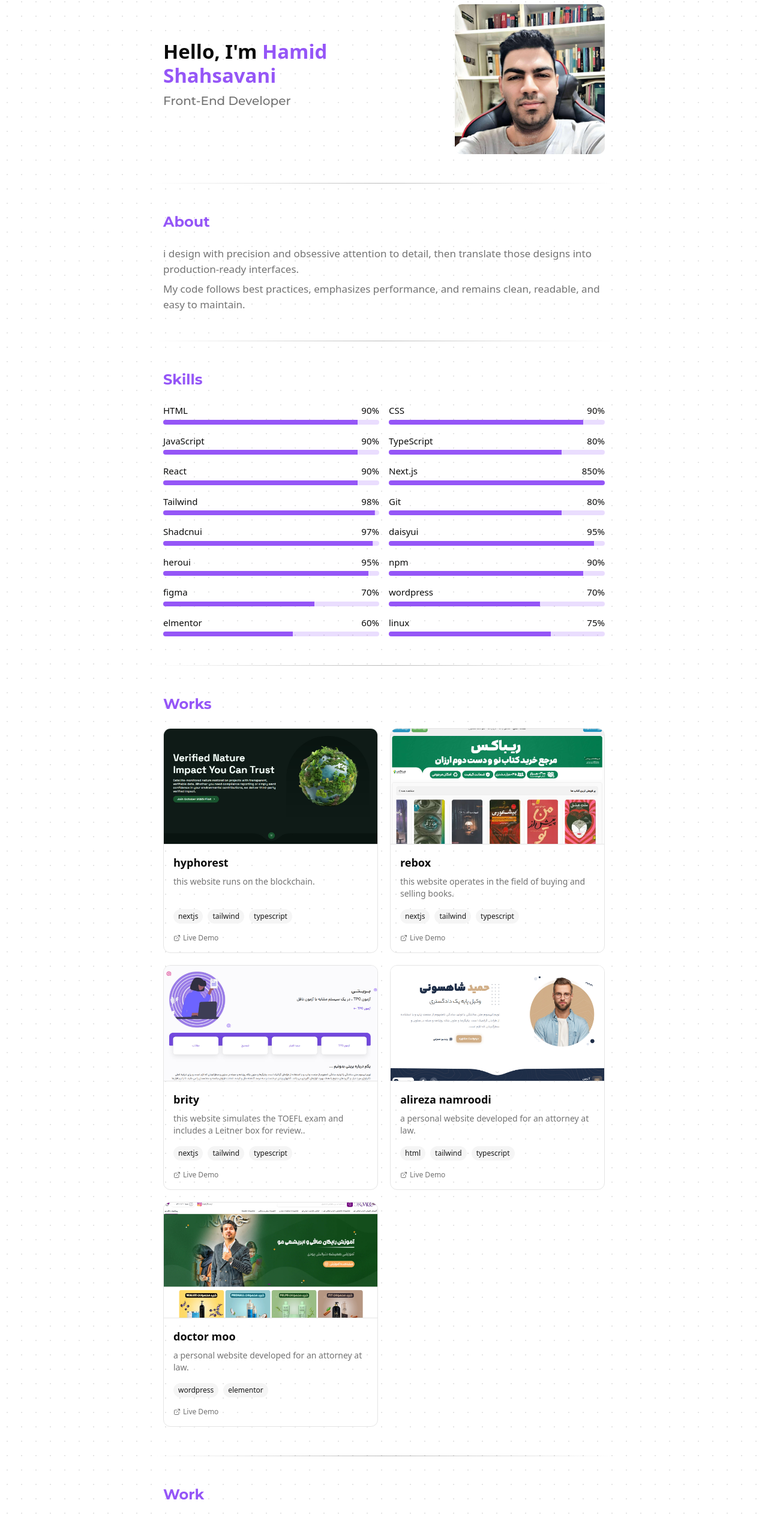
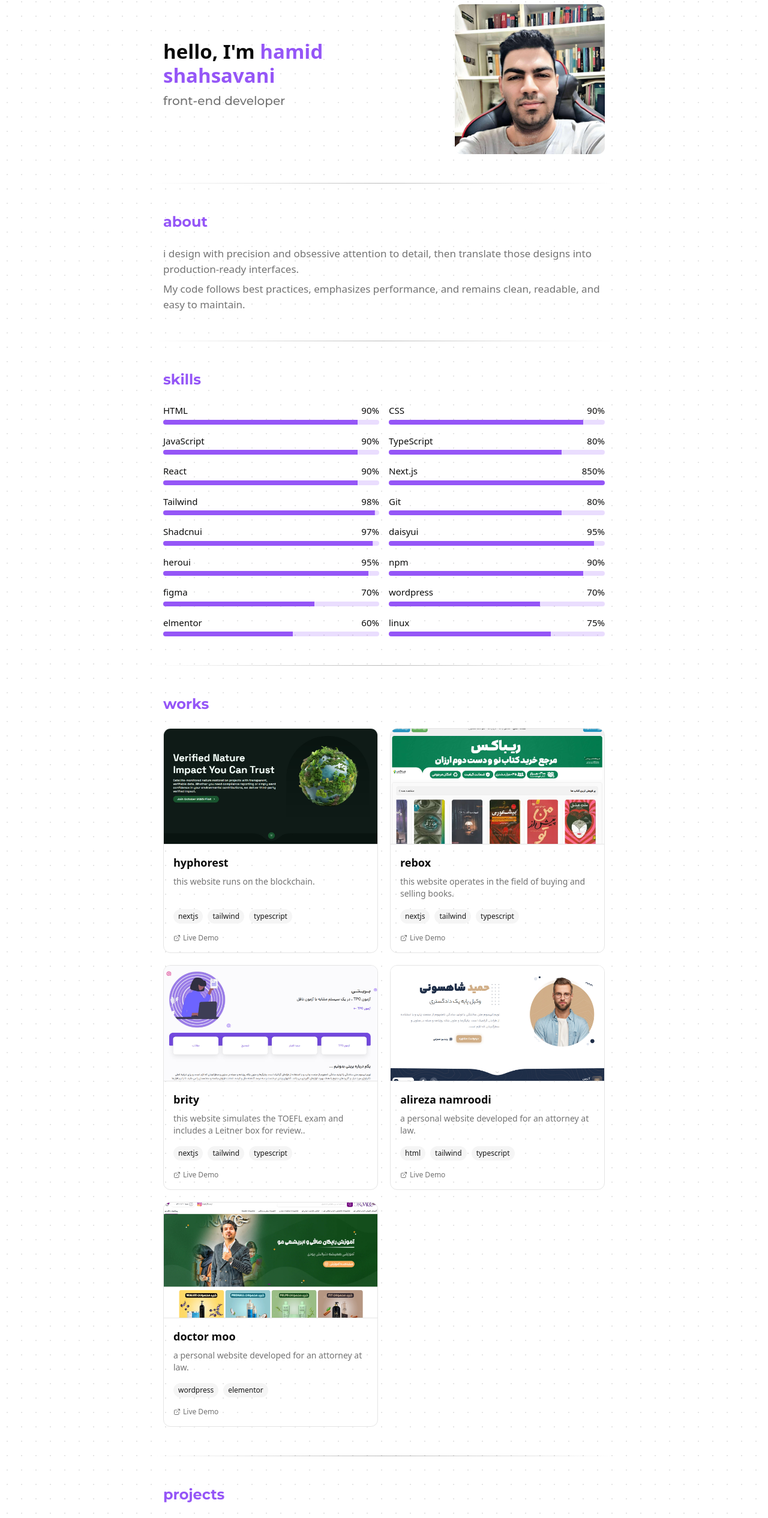
Before and after one commit to chaos-seeker/portfolio, a Next.js app: page / in a window 1280 px wide. Shown: the part 129-2660 px from the top of the page at 60% size. Built offline with nearby package versions, Linux system fonts and the light colour scheme.

Commit message:
chore: new changes

```diff
--- a/containers/routes/home/about.tsx
+++ b/containers/routes/home/about.tsx
@@ -4,7 +4,7 @@
       <div className="container">
         <div>
           <h2 className="text-primary mb-6 font-mono text-2xl font-bold">
-            About
+          about
           </h2>
           <div className="space-y-2">
             <p className="text-muted-foreground text-mdp">
--- a/containers/routes/home/hero-section.tsx
+++ b/containers/routes/home/hero-section.tsx
@@ -14,10 +14,10 @@
           />
           <div className="flex flex-col items-center lg:items-start">
             <p className="mb-2 text-3xl font-bold lg:text-[33px]">
-              Hello, I'm <span className="text-primary">Hamid Shahsavani</span>
+              hello, I&apos;m <span className="text-primary">hamid shahsavani</span>
             </p>
             <h2 className="text-muted-foreground mb-4 font-mono text-xl font-medium">
-              Front-End Developer
+              front-end developer
             </h2>
           </div>
         </div>
--- a/containers/routes/home/projects.tsx
+++ b/containers/routes/home/projects.tsx
@@ -6,7 +6,7 @@
       <div className="container">
         <div>
           <h2 className="text-primary mb-6 font-mono text-2xl font-bold">
-            Work
+            projects
           </h2>
           <div className="grid grid-cols-1 gap-5 sm:grid-cols-2">
             <CardItem
--- a/containers/routes/home/skills.tsx
+++ b/containers/routes/home/skills.tsx
@@ -6,7 +6,7 @@
       <div className="container">
         <div>
           <h2 className="text-primary mb-6 font-mono text-2xl font-bold">
-            Skills
+          skills
           </h2>
           <div className="flex grid grid-cols-1 flex-col gap-4 lg:grid-cols-2">
             <ProgressItem title="HTML" value={90} />
--- a/containers/routes/home/works.tsx
+++ b/containers/routes/home/works.tsx
@@ -6,7 +6,7 @@
       <div className="container">
         <div>
           <h2 className="text-primary mb-6 font-mono text-2xl font-bold">
-            Works
+            works
           </h2>
           <div className="grid grid-cols-1 gap-5 sm:grid-cols-2">
             <CardItem
```
